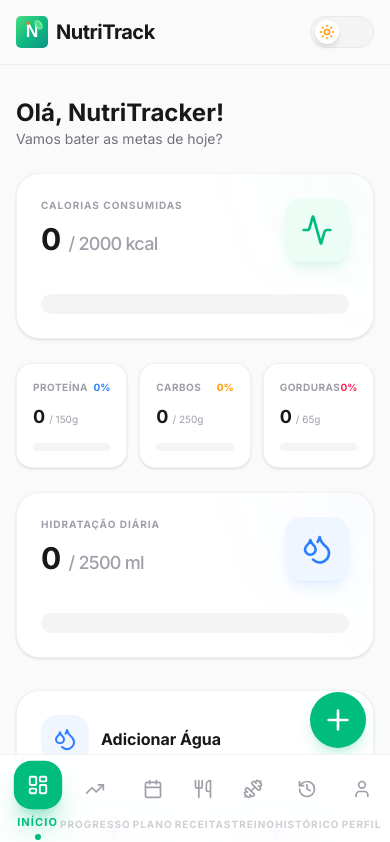
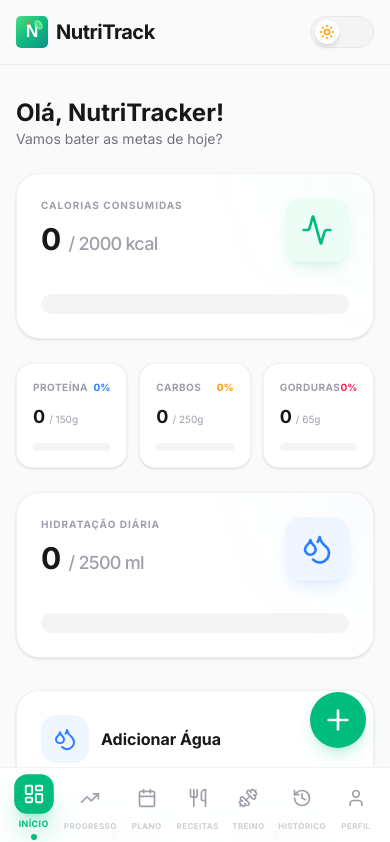
Before and after one commit to Leandrogm81/Nutritrack, a React (Vite) app: page / in a window 390 px wide. Shown: the top 842 px of the page. Built offline with nearby package versions, Linux system fonts and the light colour scheme.

Commit message:
style: reduce bottom navigation button font size and padding on mobile

```diff
--- a/src/App.tsx
+++ b/src/App.tsx
@@ -670,7 +670,7 @@ function NavButton({ active, onClick, icon, label }: { active: boolean, onClick:
   return (
     <button
       onClick={onClick}
-      className={`flex flex-col items-center gap-1.5 transition-all relative group ${active ? 'text-emerald-500' : 'text-zinc-400 dark:text-zinc-500'}`}
+      className={`flex flex-col items-center gap-1 sm:gap-1.5 transition-all relative group ${active ? 'text-emerald-500' : 'text-zinc-400 dark:text-zinc-500'}`}
     >
       <motion.div
         animate={{
@@ -683,7 +683,7 @@ function NavButton({ active, onClick, icon, label }: { active: boolean, onClick:
           stiffness: 400,
           damping: 25
         }}
-        className={`p-3 rounded-2xl transition-all duration-300 ${
+        className={`p-2 sm:p-3 rounded-xl sm:rounded-2xl transition-all duration-300 ${
           active
             ? 'bg-emerald-500 text-white shadow-xl shadow-emerald-500/30'
             : 'bg-transparent group-hover:bg-zinc-100 dark:group-hover:bg-zinc-800'
@@ -698,7 +698,7 @@ function NavButton({ active, onClick, icon, label }: { active: boolean, onClick:
           scale: active ? 1.1 : 1,
           y: active ? -2 : 0
         }}
-        className="text-[10px] font-bold uppercase tracking-widest"
+        className="text-[8px] sm:text-[10px] font-bold uppercase tracking-wider"
       >
         {label}
       </motion.span>
```
